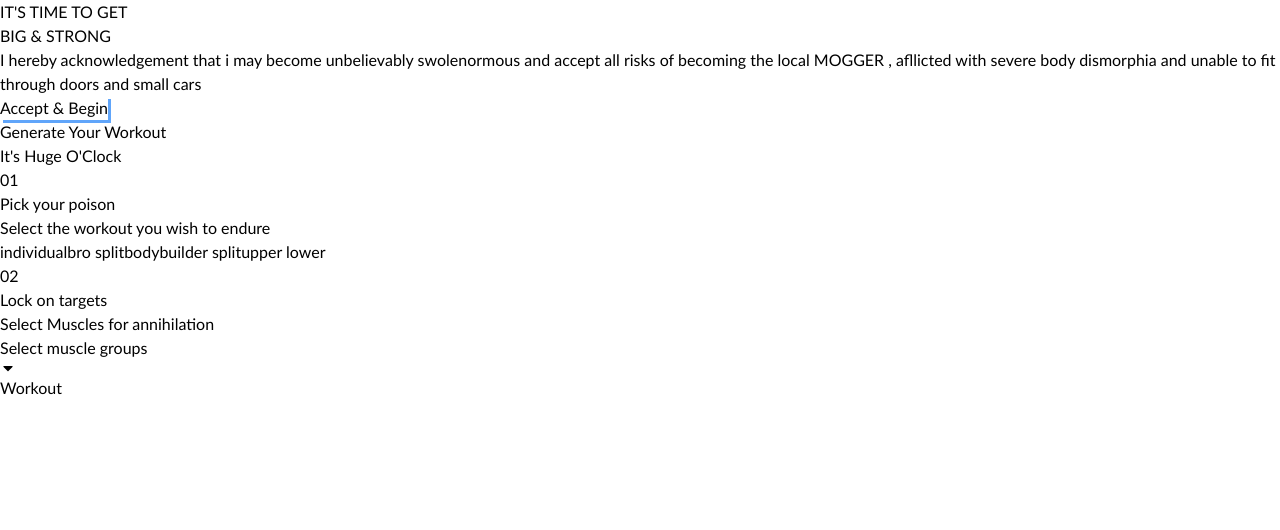
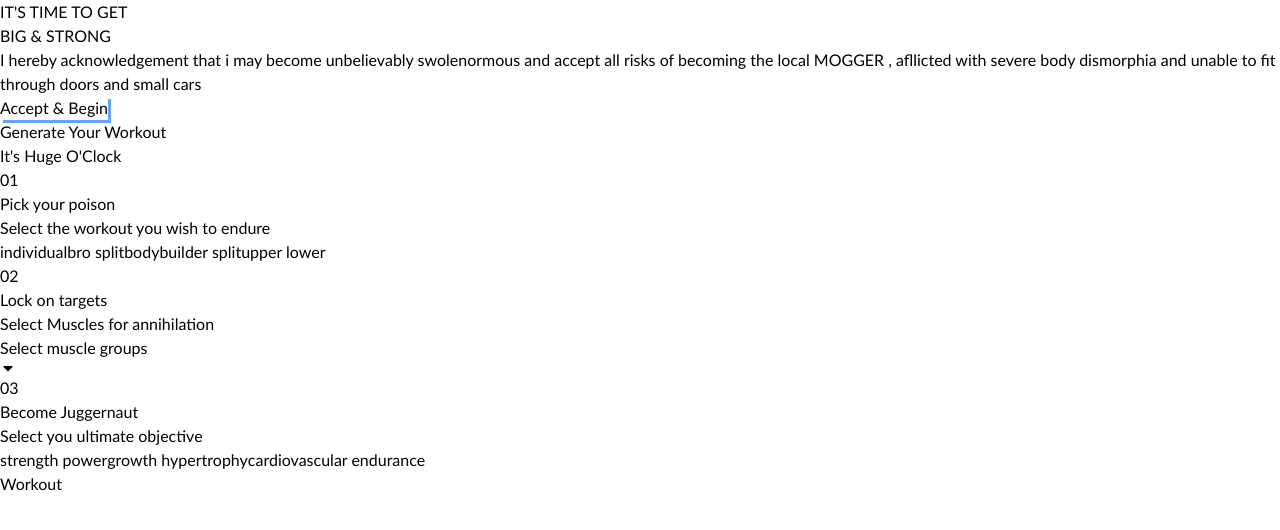
Before and after one commit to bishtdev/gym-app, a React (Vite) app: page / in a window 1280 px wide. Shown: the top 530 px of the page. Built offline with nearby package versions, Linux system fonts and the light colour scheme.

Commit message:
added ultimate objective section

```diff
--- a/src/Components/Generator.jsx
+++ b/src/Components/Generator.jsx
@@ -1,6 +1,6 @@
 import React, { useState } from "react";
 import SectionWrapper from "./SectionWrapper";
-import { WORKOUTS } from "../utlis/swoldiers";
+import { SCHEMES, WORKOUTS } from "../utlis/swoldiers";
 import { FaCaretDown } from "react-icons/fa";
 
 function Header(props) {
@@ -19,13 +19,15 @@ function Header(props) {
 }
 
 export default function Generator() {
-  const [toggle, setToggle] = useState("false");
+  const [showModal, setShowModal] = useState(false);
+  const [poison, setPoison] = useState('individual')
+  const [muscles, setMuscles] = useState([])
+  const [goals, setGoals] = useState('strength_power')
 
-  const handleToggle = () => {
-    return !toggle;
+  const toggleModal = () => {
+    setShowModal(!showModal)
   };
 
-  const showModal = false;
 
   return (
     <SectionWrapper
@@ -41,7 +43,10 @@ export default function Generator() {
         {Object.keys(WORKOUTS).map((type, typeIndex) => {
           return (
             <button
-              className="bg-slate-950 border-2 border-blue-500 py-3 rounded-lg hover:border-blue-700"
+              onClick={()=>{setPoison(type), console.log(type, poison);}}
+                className={'bg-slate-950 border-2  duration-200 px-4 hover:border-blue-700 py-3 rounded-lg '
+                  + (type === poison ? ' border-blue-700' : ' border-blue-400')}
+
               key={typeIndex}
             >
               <p className="font-bold  ">{type.replaceAll("_", " ")}</p>
@@ -49,18 +54,40 @@ export default function Generator() {
           );
         })}
       </div>
+
       <Header
         index={"02"}
         title={"Lock on targets"}
         description={"Select Muscles for annihilation"}
       />
-      <div className="bg-slate-950 p-3 border border-solid border-blue-400 rounded-lg">
-        <button className="relative p-3 flex items-center justify-center">
+      <div className="bg-slate-950 p-3 border border-solid border-blue-400 rounded-lg flex flex-col">
+        <button onClick={toggleModal} className="relative p-3 flex items-center justify-center">
           <p>Select muscle groups</p>
           <FaCaretDown className="absolute right-3 top-1/2 -translate-y-1/2 " />
         </button>
         {showModal && <div>modal</div>}
       </div>
+
+      <Header
+        index={"03"}
+        title={"Become Juggernaut"}
+        description={"Select you ultimate objective"}
+      />
+      <div className="grid grid-cols-3 sm:grid-cols-3 gap-4">
+        {Object.keys(SCHEMES).map((scheme, schemeIndex) => {
+          return (
+            <button
+              onClick={()=>{setGoals(scheme)}}
+                className={'bg-slate-950 border-2  duration-200 px-4 hover:border-blue-700 py-3 rounded-lg '
+                  + (scheme === goals ? ' border-blue-700' : ' border-blue-400')}
+
+              key={schemeIndex}
+            >
+              <p className="font-bold  ">{scheme.replaceAll("_", " ")}</p>
+            </button>
+          );
+        })}
+      </div>
     </SectionWrapper>
   );
 }
```
